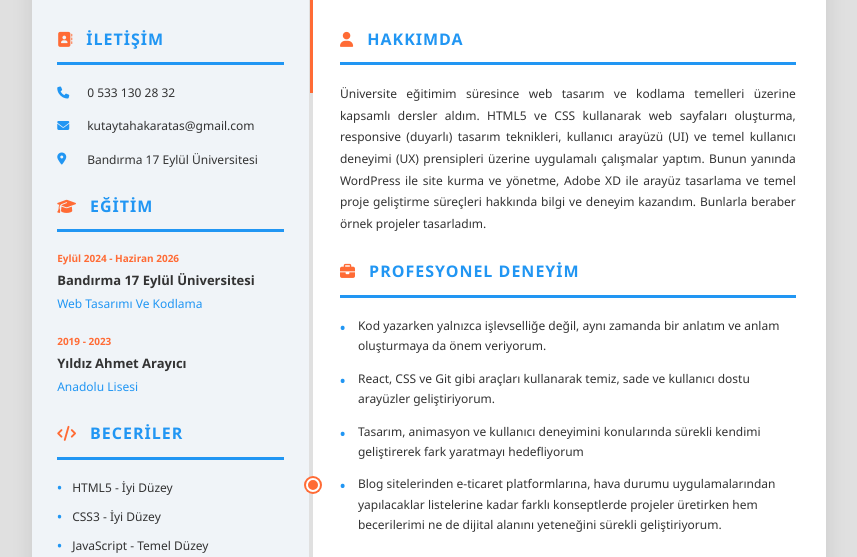
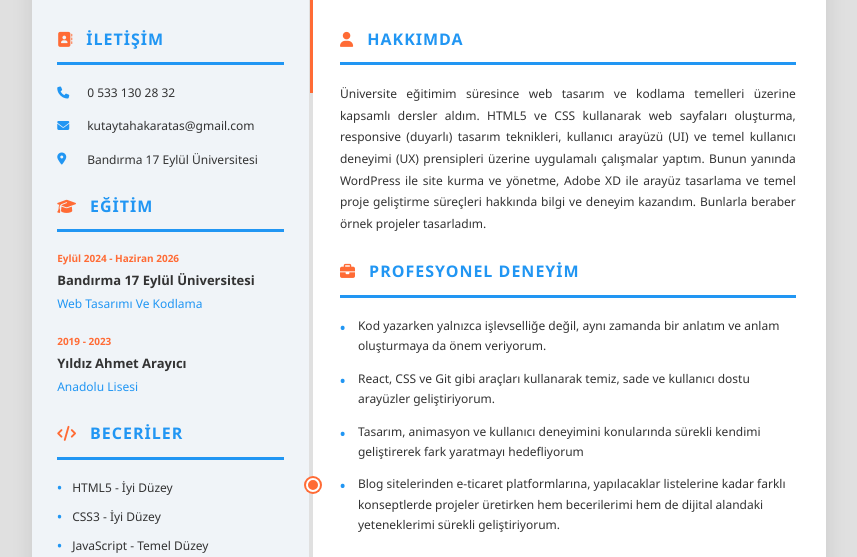
Before and after one commit to kutaytahakaratas/CV, a plain HTML site: page cv-a4.html in a window 1280 px wide. Shown: the part 195-752 px from the top of the page, without its empty margins (211-1068 px from the left). Drawn offline with Linux system fonts and the light colour scheme.

Commit message:
Fix grammar errors in professional experience - Removed weather app reference - Fixed: 'hem...ne de' to 'hem...hem de' - Fixed: 'dijital alanını yeteneğini' to 'dijital alandaki yeteneklerimi'

```diff
--- a/cv-a4.html
+++ b/cv-a4.html
@@ -116,7 +116,7 @@
                             <li>Kod yazarken yalnızca işlevselliğe değil, aynı zamanda bir anlatım ve anlam oluşturmaya da önem veriyorum.</li>
                             <li>React, CSS ve Git gibi araçları kullanarak temiz, sade ve kullanıcı dostu arayüzler geliştiriyorum.</li>
                             <li>Tasarım, animasyon ve kullanıcı deneyimini konularında sürekli kendimi geliştirerek fark yaratmayı hedefliyorum</li>
-                            <li>Blog sitelerinden e-ticaret platformlarına, hava durumu uygulamalarından yapılacaklar listelerine kadar farklı konseptlerde projeler üretirken hem becerilerimi ne de dijital alanını yeteneğini sürekli geliştiriyorum.</li>
+                            <li>Blog sitelerinden e-ticaret platformlarına, yapılacaklar listelerine kadar farklı konseptlerde projeler üretirken hem becerilerimi hem de dijital alandaki yeteneklerimi sürekli geliştiriyorum.</li>
                         </ul>
                     </section>
 
```
